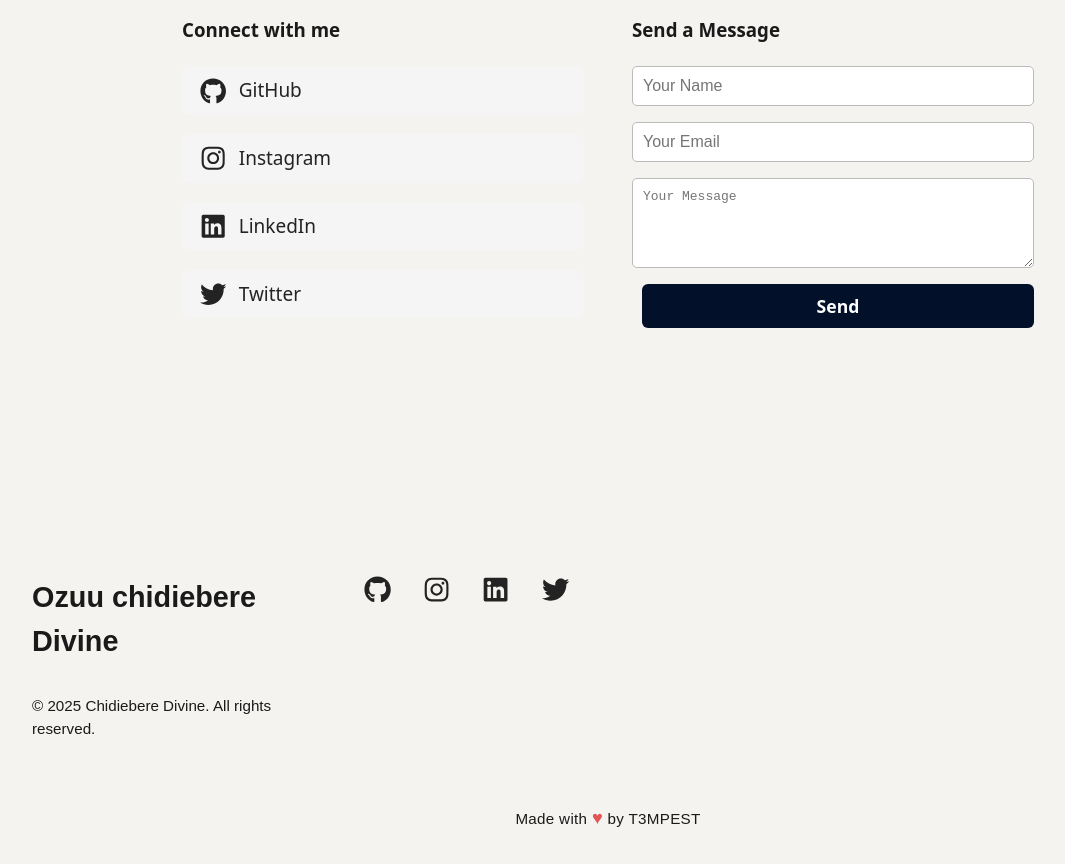
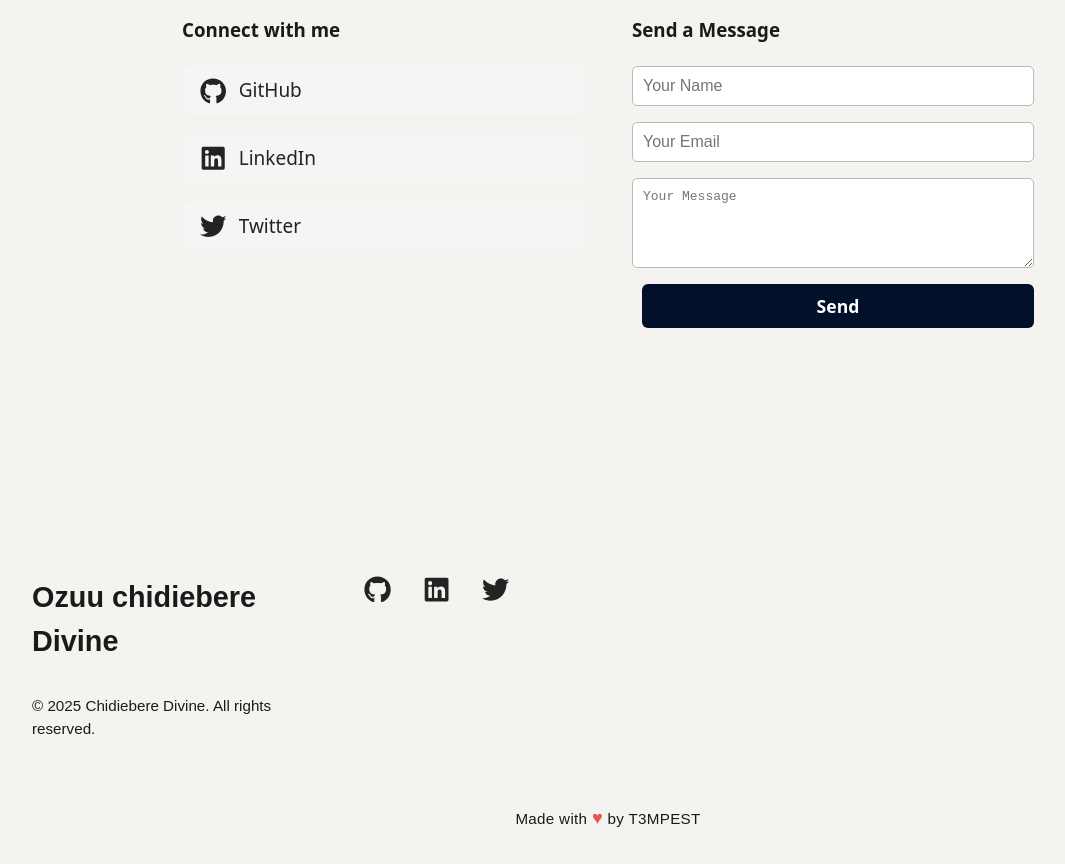
Before and after one commit to T3MPEST-21/Portfolio, a React (Vite) app in the folder frontend/: page / in a window 1280 px wide. Shown: the part 2600-3464 px from the top of the page, without its empty margins (32-1097 px from the left). Built offline with nearby package versions, Linux system fonts and the light colour scheme.

Commit message:
Updated social links

```diff
--- a/frontend/index.html
+++ b/frontend/index.html
@@ -7,7 +7,7 @@
 <link rel="preconnect" href="https://fonts.gstatic.com" crossorigin>
 <link href="https://fonts.googleapis.com/css2?family=Roboto+Condensed:ital,wght@0,100..900;1,100..900&family=Ubuntu:ital,wght@0,300;0,400;0,500;0,700;1,300;1,400;1,500;1,700&display=swap" rel="stylesheet">
     <meta name="viewport" content="width=device-width, initial-scale=1.0" />
-    <title>Taskhub</title>
+    <title>T3MPEST</title>
   </head>
   <body>
     <div id="root"></div>
--- a/frontend/src/components/Footer/Footer.jsx
+++ b/frontend/src/components/Footer/Footer.jsx
@@ -16,13 +16,10 @@ const Footer = () => {
             <a href="https://github.com/T3MPEST-21" target="_blank" rel="noopener noreferrer" aria-label="GitHub" title="GitHub">
               <FaGithub className="footer-social-icon" />
             </a>
-            <a href="https://instagram.com/" target="_blank" rel="noopener noreferrer" aria-label="Instagram" title="Instagram">
-              <FaInstagram className="footer-social-icon" />
-            </a>
-            <a href="https://linkedin.com/" target="_blank" rel="noopener noreferrer" aria-label="LinkedIn" title="LinkedIn">
+            <a href="https://www.linkedin.com/in/chidiebere-ozuu-927644341?utm_source=share&utm_campaign=share_via&utm_content=profile&utm_medium=android_app" target="_blank" rel="noopener noreferrer" aria-label="LinkedIn" title="LinkedIn">
               <FaLinkedin className="footer-social-icon" />
             </a>
-            <a href="https://twitter.com/" target="_blank" rel="noopener noreferrer" aria-label="Twitter" title="Twitter">
+            <a href="https://twitter.com/messages/compose?recipient_id=1712396737901879378" target="_blank" rel="noopener noreferrer" aria-label="Twitter" title="Twitter">
               <FaTwitter className="footer-social-icon" />
             </a>
           </div>
--- a/frontend/src/pages/home/Contact.jsx
+++ b/frontend/src/pages/home/Contact.jsx
@@ -53,19 +53,15 @@ const Contact = () => {
             <motion.section className="contact-socials" initial={{ x: -50, opacity: 0 }} animate={{ x: 0, opacity: 1 }} transition={{ duration: 0.5 }}>
               <h3>Connect with me</h3>
               <div className="social-links">
-                <a href="https://github.com/" target="_blank" rel="noopener noreferrer" aria-label="GitHub" title="Visit my GitHub profile">
+                <a href="https://github.com/T3MPEST-21" target="_blank" rel="noopener noreferrer" aria-label="GitHub" title="Visit my GitHub profile">
                   <FaGithub className="social-icon" />
                   <span className="social-text">GitHub</span>
                 </a>
-                <a href="https://instagram.com/" target="_blank" rel="noopener noreferrer" aria-label="Instagram" title="Visit my Instagram profile">
-                  <FaInstagram className="social-icon" />
-                  <span className="social-text">Instagram</span>
-                </a>
-                <a href="https://linkedin.com/" target="_blank" rel="noopener noreferrer" aria-label="LinkedIn" title="Visit my LinkedIn profile">
+                <a href="https://www.linkedin.com/in/chidiebere-ozuu-927644341?utm_source=share&utm_campaign=share_via&utm_content=profile&utm_medium=android_app" target="_blank" rel="noopener noreferrer" aria-label="LinkedIn" title="Visit my LinkedIn profile">
                   <FaLinkedin className="social-icon" />
                   <span className="social-text">LinkedIn</span>
                 </a>
-                <a href="https://twitter.com/" target="_blank" rel="noopener noreferrer" aria-label="Twitter" title="Visit my Twitter profile">
+                <a href="https://twitter.com/messages/compose?recipient_id=1712396737901879378" target="_blank" rel="noopener noreferrer" aria-label="Twitter" title="Visit my Twitter profile">
                   <FaTwitter className="social-icon" />
                   <span className="social-text">Twitter</span>
                 </a>
```
